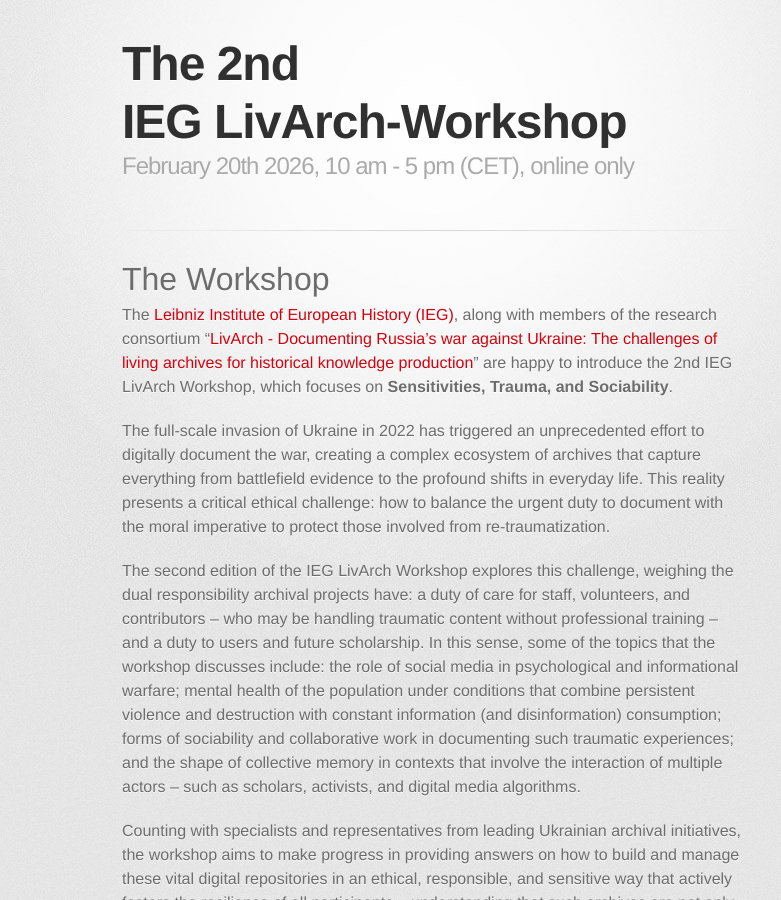
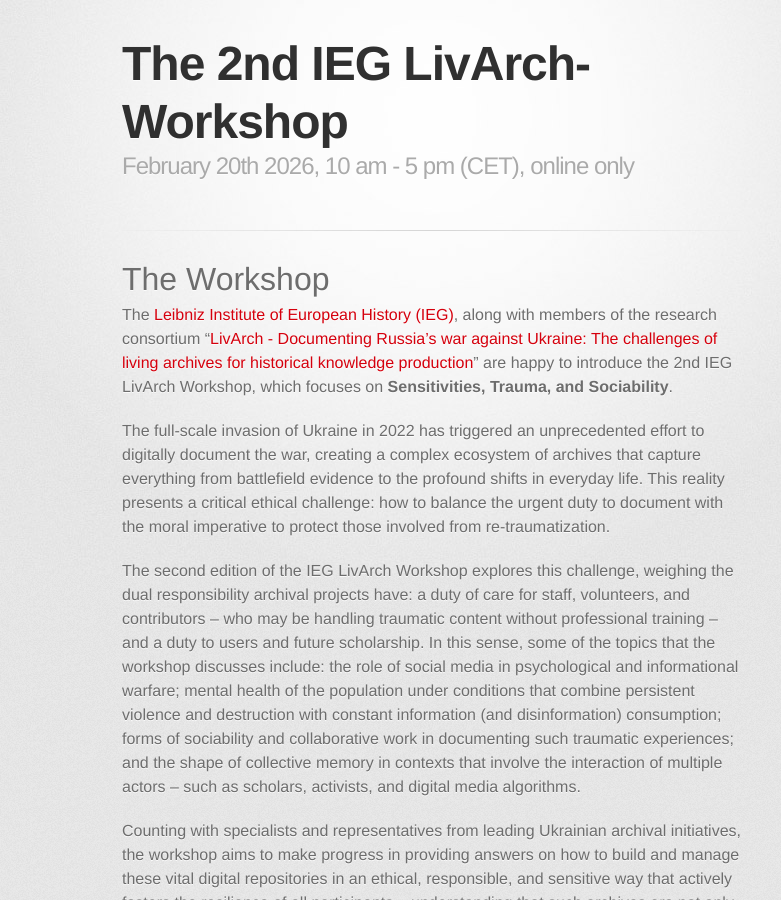
Before and after one commit to ieg-dhr/LivArch-Workshop_II, a Jekyll site: the page built from index.md, in a window 1280 px wide and 900 px high. Shown: the whole window, without its empty margins (208-989 px from the left). Built offline with Jekyll 4.4.1, drawn with Linux system fonts in a browser that asks for light colours; some web fonts are replaced.

```diff
--- a/_config.yml
+++ b/_config.yml
@@ -1,4 +1,4 @@
-title: The 2nd  <br> IEG LivArch-Workshop
+title: The 2nd IEG LivArch-Workshop
 description: February 20th 2026, 10 am - 5 pm (CET), online only
 show_downloads: true
 google_analytics:
```
